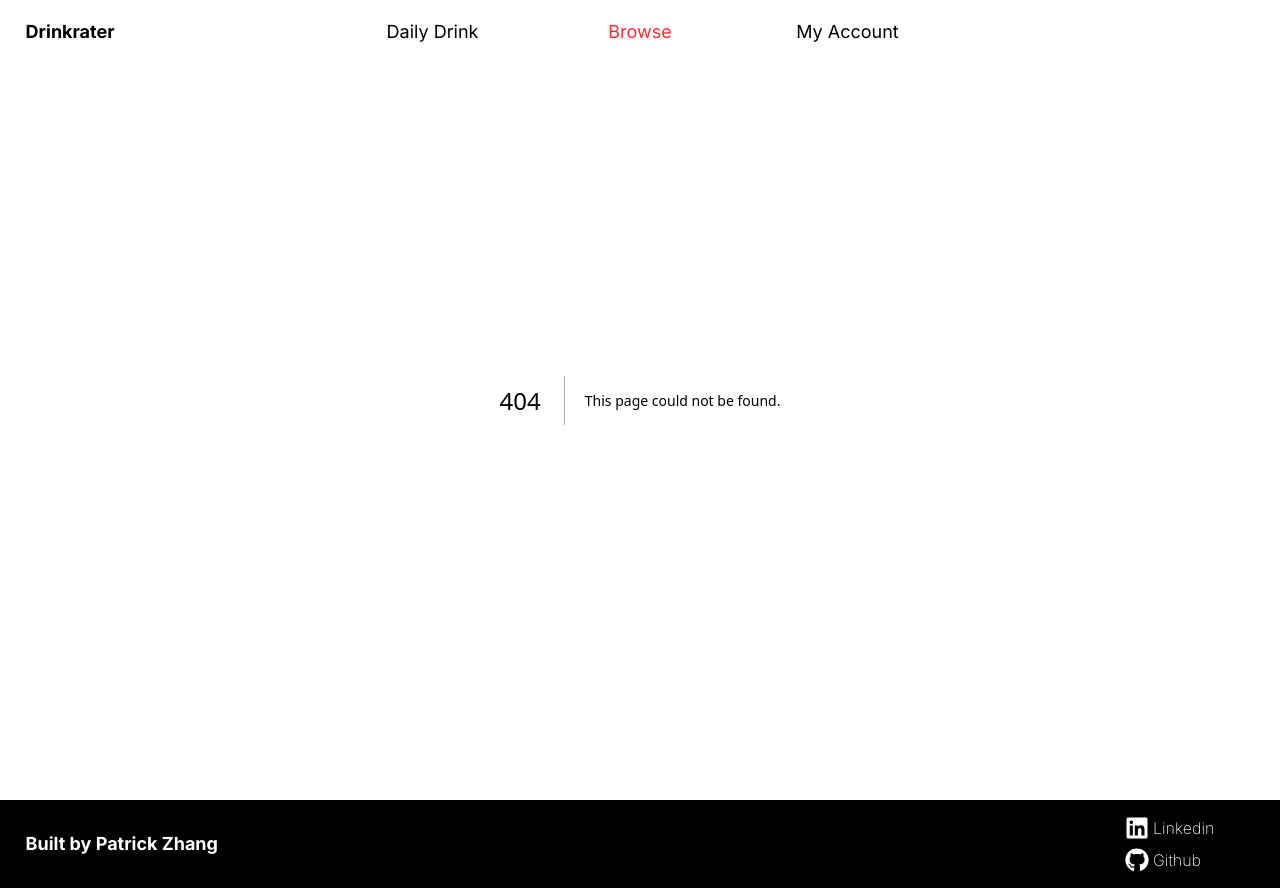
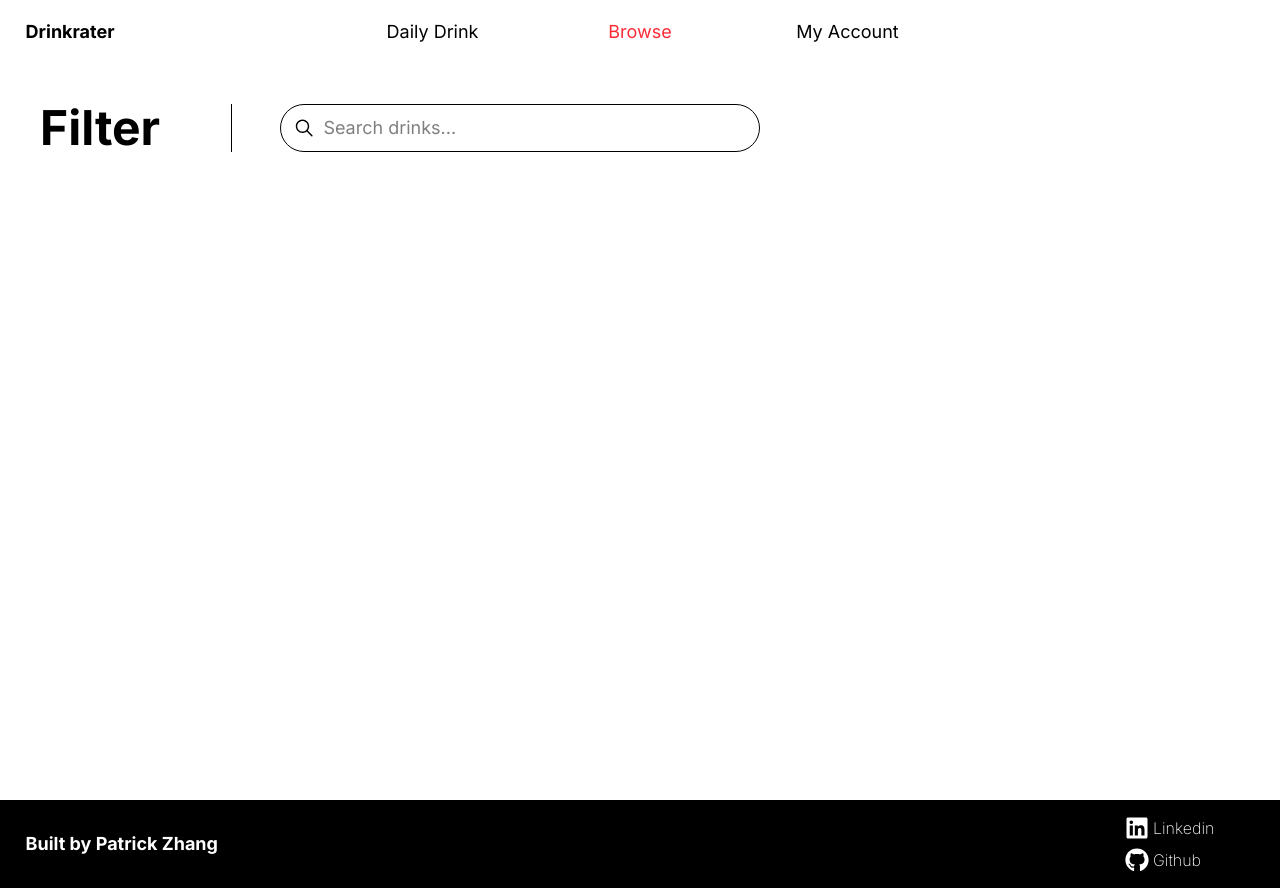
Before and after one commit to pzhang8751/drinkrater, a Next.js app: page /browse in a window 1280 px wide. Before the commit this address had no page. Built offline with nearby package versions, Linux system fonts and the light colour scheme.

Commit message:
major browse page revamp
- got rid of layout
- combined previous browse page into 1
- started working on functionality
- custom search bar component

```diff
--- a/src/app/browse/layout.tsx
+++ /dev/null
@@ -1,26 +0,0 @@
-"use client";
-
-import BrowseButton from '@/app/components/browsebutton'
-import { usePathname } from 'next/navigation';
-import clsx from 'clsx'
-
-export default function Layout({children}: {children:React.ReactNode}) {
-    const pathName = usePathname();
-
-    return (
-        <main>
-            <section className={clsx("p-16 flex flex-col items-center gap-y-5",{"hidden":!pathName.endsWith("/brand")&&!pathName.endsWith("/type")&&!pathName.endsWith("/all")})}>
-                <h1 className="py-4 font-bold text-3xl sm:text-4xl md:text-5xl">
-                    Browse Drinks By
-                </h1>
-                <div className="flex justify-center space-x-12 md:space-x-32">
-                    <BrowseButton pathName="/browse/type" buttonName="Type"/>
-                    <BrowseButton pathName="/browse/brand" buttonName="Brand"/>
-                    <BrowseButton pathName="/browse/all" buttonName="All"/>
-                </div>
-                <hr className="w-[90%] border-black border"/>
-            </section>
-            {children}
-        </main>
-    );
-}
--- /dev/null
+++ b/src/app/browse/page.tsx
@@ -0,0 +1,13 @@
+import SearchBar from "../components/searchbar"
+
+export default function Browse() {
+    return (
+        <main className="h-screen pt-16 px-10">
+            <div className="pt-10 flex flex-row gap-x-12">
+                <p className="w-48 font-bold text-5xl border-r">Filter</p>
+                <SearchBar></SearchBar>
+            </div>
+
+        </main>
+    )
+}
--- /dev/null
+++ b/src/app/components/searchbar.tsx
@@ -0,0 +1,44 @@
+"use client";
+
+import { IoIosSearch } from "react-icons/io";
+import { useRouter, useSearchParams } from "next/navigation";
+import { useState, useEffect } from "react";
+
+export default function SearchBar() {
+  const searchParams = useSearchParams();
+  const router = useRouter();
+  const [input, setInput] = useState("");
+  const param = searchParams.get("search")
+  let placeHolder: any = "Search drinks...";
+
+  useEffect(() => {
+  if (param !== null) {
+    setInput(param);
+  }
+  }, [param])
+
+  const search = (event: React.KeyboardEvent<HTMLInputElement>) => {
+    if (event.key === "Enter") {
+      if (input !== "") {
+        router.replace(`/browse?search=${input}`);
+      }
+    }
+  };
+
+  return (
+    <div className="py-1 px-3 w-[40%] border rounded-4xl flex flex-row gap-x-2">
+      <IoIosSearch className="self-center" size={24} />
+      <input
+        type="text"
+        id="search"
+        placeholder={placeHolder}
+        value={input}
+        onChange={(e) => {
+          setInput(e.currentTarget.value);
+        }}
+        onKeyDown={search}
+        className="w-full text-lg outline-none"
+      ></input>
+    </div>
+  );
+}
```
